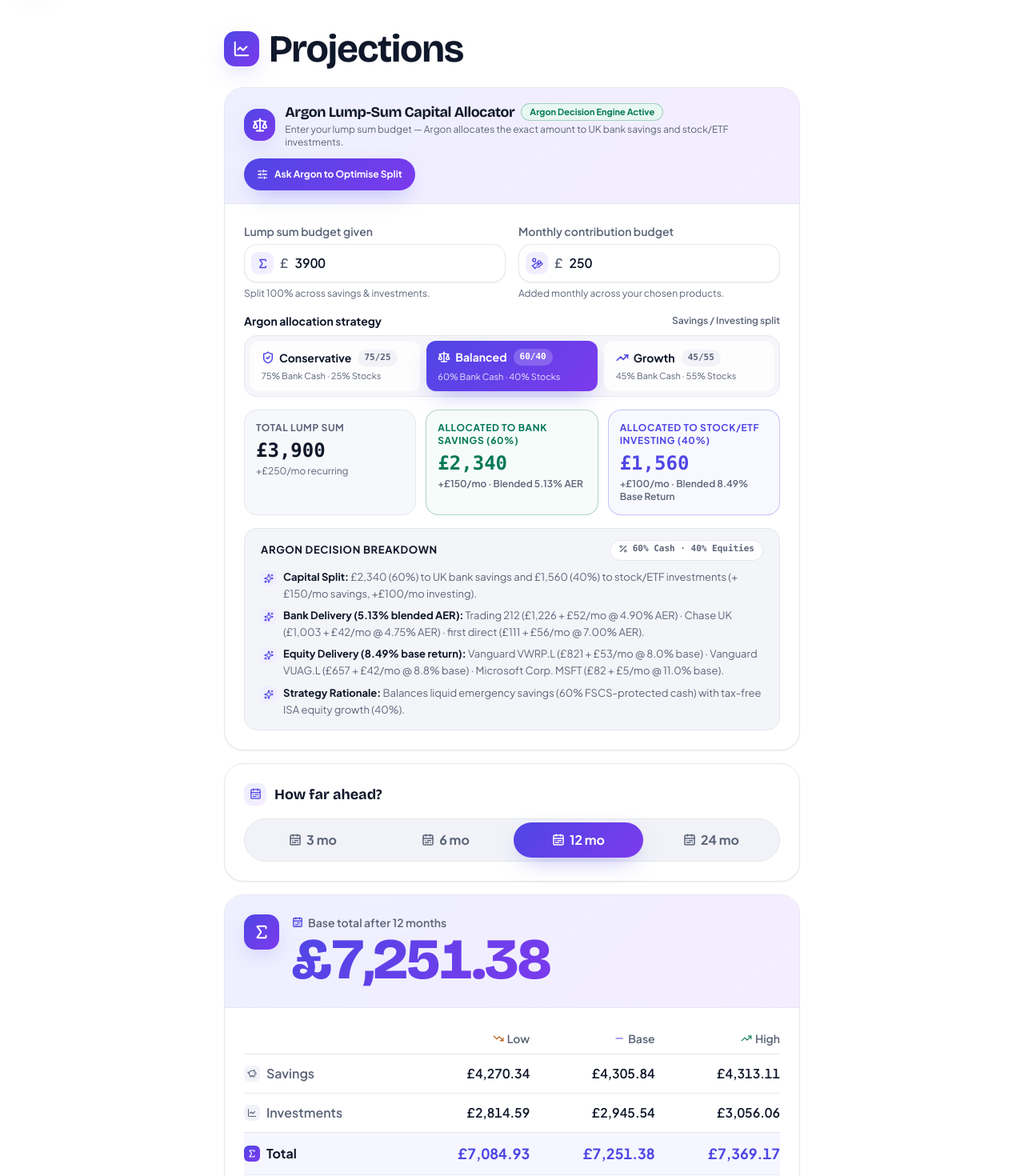
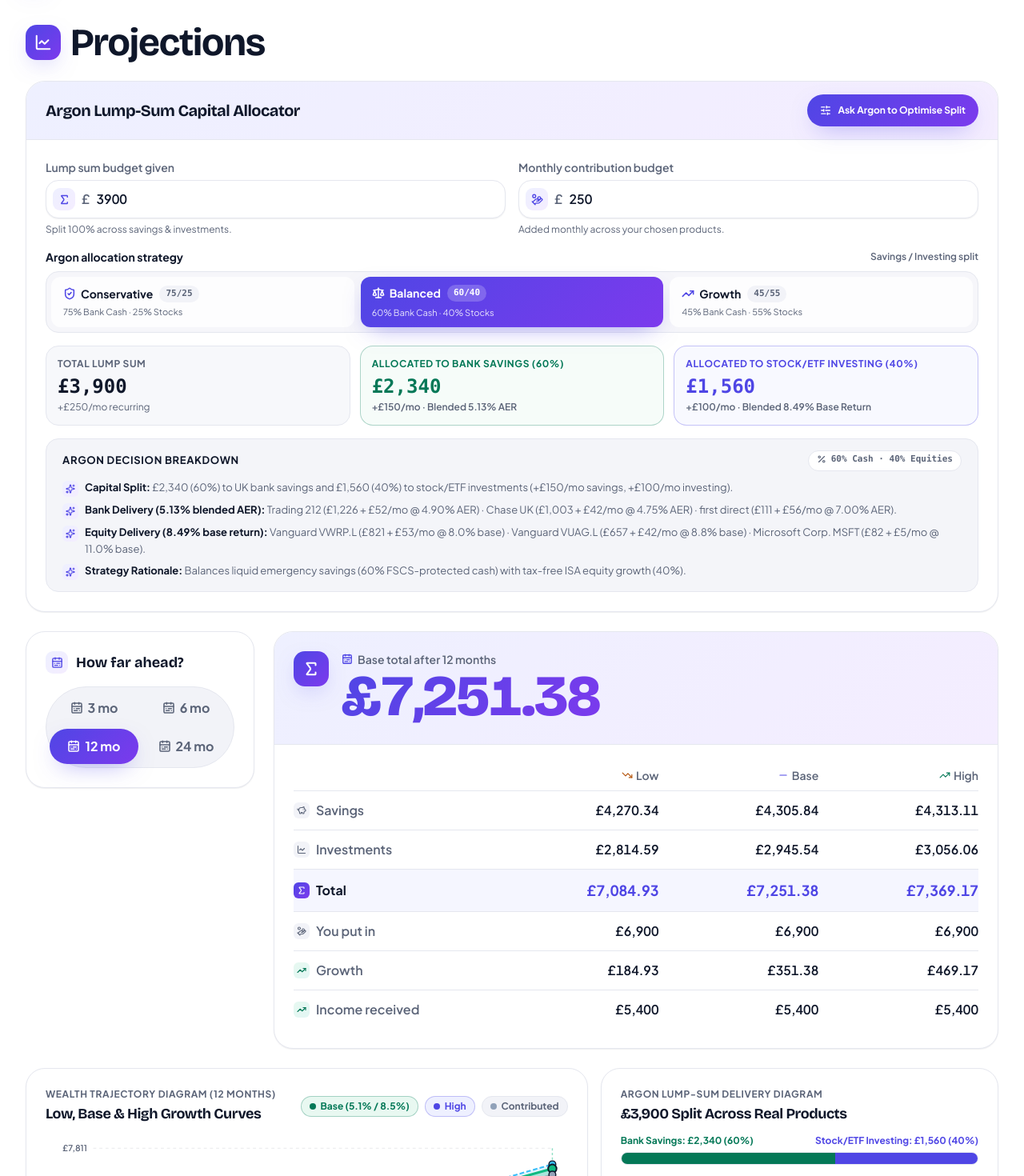
Before and after one commit to Mattlo0546/MrMoney, a Next.js app: page /projections in a window 1280 px wide. Shown: the part 60-1530 px from the top of the page at 80% size. Built offline with nearby package versions, Linux system fonts and the light colour scheme.

Commit message:
feat(ui): redesign projections and settings layout to utilize desktop whitespace and simplify allocator header

```diff
--- a/src/components/projections/ProjectionsView.tsx
+++ b/src/components/projections/ProjectionsView.tsx
@@ -519,24 +519,9 @@ function Projections({ snapState }: { snapState: EngineState | null }) {
         className="overflow-hidden rounded-[24px] border border-line bg-surface shadow-soft"
       >
         <div className="flex flex-wrap items-center justify-between gap-3 border-b border-line bg-grad-primary-soft px-5 py-4 sm:px-6">
-          <div className="flex items-center gap-3">
-            <span className="inline-flex h-10 w-10 items-center justify-center rounded-2xl bg-grad-primary text-white shadow-glow">
-              <Scale aria-hidden="true" size={20} strokeWidth={2.2} />
-            </span>
-            <div>
-              <div className="flex flex-wrap items-center gap-2">
-                <h2 className="font-display text-lg font-extrabold tracking-tight">
+          <h2 className="font-display text-lg font-extrabold tracking-tight sm:text-xl">
             Argon Lump-Sum Capital Allocator
           </h2>
-                <span className="rounded-full border border-pos/30 bg-pos-soft px-2.5 py-0.5 text-[11px] font-extrabold text-pos">
-                  {decision.decidedBy === 'gemini-4-argon' ? 'Decided by gemini-4-argon' : 'Argon Decision Engine Active'}
-                </span>
-              </div>
-              <p className="text-xs font-medium text-muted">
-                Enter your lump sum budget — Argon allocates the exact amount to UK bank savings and stock/ETF investments.
-              </p>
-            </div>
-          </div>
           <button
             type="button"
             onClick={handleAskArgon}
@@ -700,18 +685,26 @@ function Projections({ snapState }: { snapState: EngineState | null }) {
         </div>
       </section>
 
+      {/* Horizon Controls & Projected Outcomes */}
+      <div className="grid grid-cols-1 gap-6 lg:grid-cols-12">
+        <div className="lg:col-span-4 xl:col-span-3">
           <Card title="How far ahead?" icon="days">
             <Choice
               label="Period"
-          cols={4}
+              cols={2}
               value={String(v.months)}
               onPick={(m) => setProjectionsInputs((p) => ({ ...p, months: Number(m) }), snapState)}
               options={PERIODS.map((m) => ({ id: String(m), label: `${m} mo`, icon: 'days' as const }))}
             />
           </Card>
+        </div>
 
+        <div className="lg:col-span-8 xl:col-span-9">
           {/* Hero + Multi-Scenario Table */}
-      <section aria-live="polite" className="overflow-hidden rounded-[24px] border border-line bg-surface shadow-soft">
+          <section
+            aria-live="polite"
+            className="flex h-full flex-col justify-between overflow-hidden rounded-[24px] border border-line bg-surface shadow-soft"
+          >
             <div className="flex items-start gap-4 border-b border-line bg-grad-primary-soft p-5 sm:p-6">
               <IconBadge icon="total" tone="primary" size="lg" solid />
               <div className="min-w-0">
@@ -818,6 +811,8 @@ function Projections({ snapState }: { snapState: EngineState | null }) {
               )}
             </div>
           </section>
+        </div>
+      </div>
 
       {/* Accurate Projection Diagrams */}
       {showTable && result && (
@@ -836,7 +831,7 @@ function Projections({ snapState }: { snapState: EngineState | null }) {
       >
         <div
           data-testid="bank-selection-grid"
-          className="grid grid-cols-1 gap-3 sm:grid-cols-2 lg:grid-cols-3"
+          className="grid grid-cols-1 gap-3 sm:grid-cols-2 lg:grid-cols-3 xl:grid-cols-4"
         >
           {BANK_PRODUCTS.map((bank) => {
             const selected = v.selectedBankIds.includes(bank.id);
@@ -919,7 +914,7 @@ function Projections({ snapState }: { snapState: EngineState | null }) {
       >
         <div
           data-testid="stock-selection-grid"
-          className="grid grid-cols-1 gap-3 sm:grid-cols-2 lg:grid-cols-3"
+          className="grid grid-cols-1 gap-3 sm:grid-cols-2 lg:grid-cols-3 xl:grid-cols-4"
         >
           {STOCK_PRODUCTS.map((stock) => {
             const selected = v.selectedStockIds.includes(stock.id);
@@ -998,6 +993,7 @@ function Projections({ snapState }: { snapState: EngineState | null }) {
       </Card>
 
       {/* Populated & Editable Assumptions Cards */}
+      <div className="grid grid-cols-1 gap-6 lg:grid-cols-3">
         <Card title="Savings" icon="savings" hint="Allocated by Argon from your lump sum and blended across your selected UK bank accounts.">
           <div className="grid gap-4 sm:grid-cols-2">
             <Field
@@ -1065,7 +1061,7 @@ function Projections({ snapState }: { snapState: EngineState | null }) {
           </div>
         </Card>
 
-      <Card title="Income" icon="income">
+        <Card title="Income" icon="income" hint="Counted once a month for the projected period.">
           <Field
             id="income"
             icon="income"
@@ -1080,6 +1076,7 @@ function Projections({ snapState }: { snapState: EngineState | null }) {
             hint="Counted once a month for the period."
           />
         </Card>
+      </div>
 
       <p className="px-2 text-center text-xs text-muted">
         Projections are illustrative estimates, not advice or a guarantee of future performance. Capital at risk when investing.
--- a/src/components/settings/SettingsView.tsx
+++ b/src/components/settings/SettingsView.tsx
@@ -70,10 +70,12 @@ export function SettingsView() {
   if (!state || !draft) {
     return (
       <PageFrame title="Settings" icon={SlidersHorizontal}>
+        <div className="grid grid-cols-1 gap-6 lg:grid-cols-2">
           <Card title="No plan yet" hint="Set up your plan first, then come back to adjust it.">
             <Link href="/onboarding" className="inline-flex min-h-11 items-center rounded-full bg-grad-primary px-5 font-bold shadow-glow">Start setup</Link>
           </Card>
           <Card title="Appearance" icon={Palette}><ThemeToggle theme={theme} onPick={pickTheme} /></Card>
+        </div>
       </PageFrame>
     );
   }
@@ -200,6 +202,9 @@ export function SettingsView() {
         </p>
       )}
 
+      <div className="grid grid-cols-1 gap-6 lg:grid-cols-12">
+        {/* Left Column: Core Plan Parameters & App Config */}
+        <div className="flex flex-col gap-6 lg:col-span-5">
           <Card title="Money" icon="balance">
             <div className="mb-4">
               <Choice label="Funds type" value={d.fundsType} onPick={(k) => patch({ fundsType: k })}
@@ -218,6 +223,15 @@ export function SettingsView() {
             </div>
           </Card>
 
+          <Card title="Appearance" icon={Palette}><ThemeToggle theme={theme} onPick={pickTheme} /></Card>
+
+          <Card title="Danger zone" tone="danger" icon={TriangleAlert} hint="Starts you over from scratch.">
+            <Btn variant="danger" onClick={() => setConfirmReset(true)}>Reset MrMoney</Btn>
+          </Card>
+        </div>
+
+        {/* Right Column: Recurring Commitments, Incomes, and Categories */}
+        <div className="flex flex-col gap-6 lg:col-span-7">
           <Card title="Rent and commitments" icon="bills" hint="Changing an amount applies from today. Past bills stay as they were.">
             <ul className="flex flex-col gap-4">
               {live.map((c) => (
@@ -316,17 +330,13 @@ export function SettingsView() {
               ))}
             </ul>
           </Card>
-
-      <Card title="Appearance" icon={Palette}><ThemeToggle theme={theme} onPick={pickTheme} /></Card>
+        </div>
+      </div>
 
       <div className="sticky bottom-3 z-10 flex items-center gap-3 rounded-full border border-line bg-surface/95 p-2 pl-5 shadow-card backdrop-blur">
         <p role="status" className="flex min-w-0 flex-1 items-center gap-2 text-sm font-bold leading-tight text-pos">{saved ? <><CircleCheck aria-hidden="true" size={18} className="shrink-0" />Saved — plan updated</> : ''}</p>
         <Btn onClick={save}>Save changes</Btn>
       </div>
-
-      <Card title="Danger zone" tone="danger" icon={TriangleAlert} hint="Starts you over from scratch.">
-        <Btn variant="danger" onClick={() => setConfirmReset(true)}>Reset MrMoney</Btn>
-      </Card>
 
       {confirmReset && (
         <div className="fixed inset-0 z-50 flex items-end justify-center bg-overlay p-4 backdrop-blur-[2px] sm:items-center" onKeyDown={(e) => e.key === 'Escape' && setConfirmReset(false)}>
--- a/src/components/settings/kit.tsx
+++ b/src/components/settings/kit.tsx
@@ -3,15 +3,27 @@ import type { ComponentProps, InputHTMLAttributes, ReactNode } from 'react';
 import type { LucideIcon } from 'lucide-react';
 import { IconBadge, iconFor, type Tone, type ValueKind } from '@/components/ui/Value';
 
-export function PageFrame({ title, icon, children }: { title: string; icon?: ValueKind | LucideIcon; children: ReactNode }) {
+export function PageFrame({
+  title,
+  icon,
+  children,
+  maxWidth = 'max-w-[1400px]',
+  className = '',
+}: {
+  title: string;
+  icon?: ValueKind | LucideIcon;
+  children: ReactNode;
+  maxWidth?: string;
+  className?: string;
+}) {
   return (
     <div className="min-h-dvh bg-bg text-text">
-      <div className="mx-auto w-full max-w-3xl px-4 pb-24 pt-6 sm:px-6 sm:pt-10">
+      <div className={`mx-auto w-full ${maxWidth} px-4 pb-24 pt-6 sm:px-6 sm:pt-8 lg:px-8`}>
         <h1 className="mb-6 flex items-center gap-3 font-display text-4xl font-extrabold tracking-tight sm:text-5xl">
           {icon && <IconBadge icon={icon} tone="primary" size="lg" solid />}
           {title}
         </h1>
-        <div className="flex flex-col gap-4">{children}</div>
+        <div className={`flex flex-col gap-6 ${className}`}>{children}</div>
       </div>
     </div>
   );
```
Lines whose indentation alone changed are shown as unchanged.
